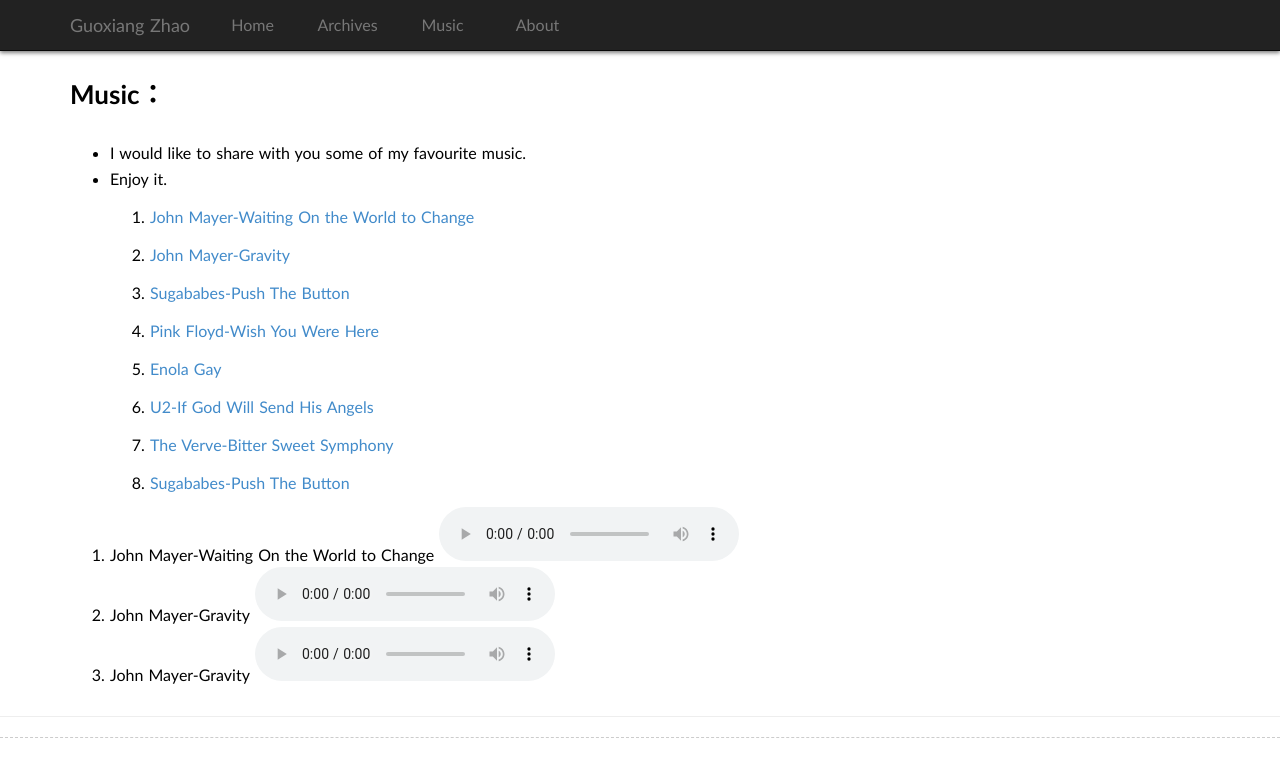
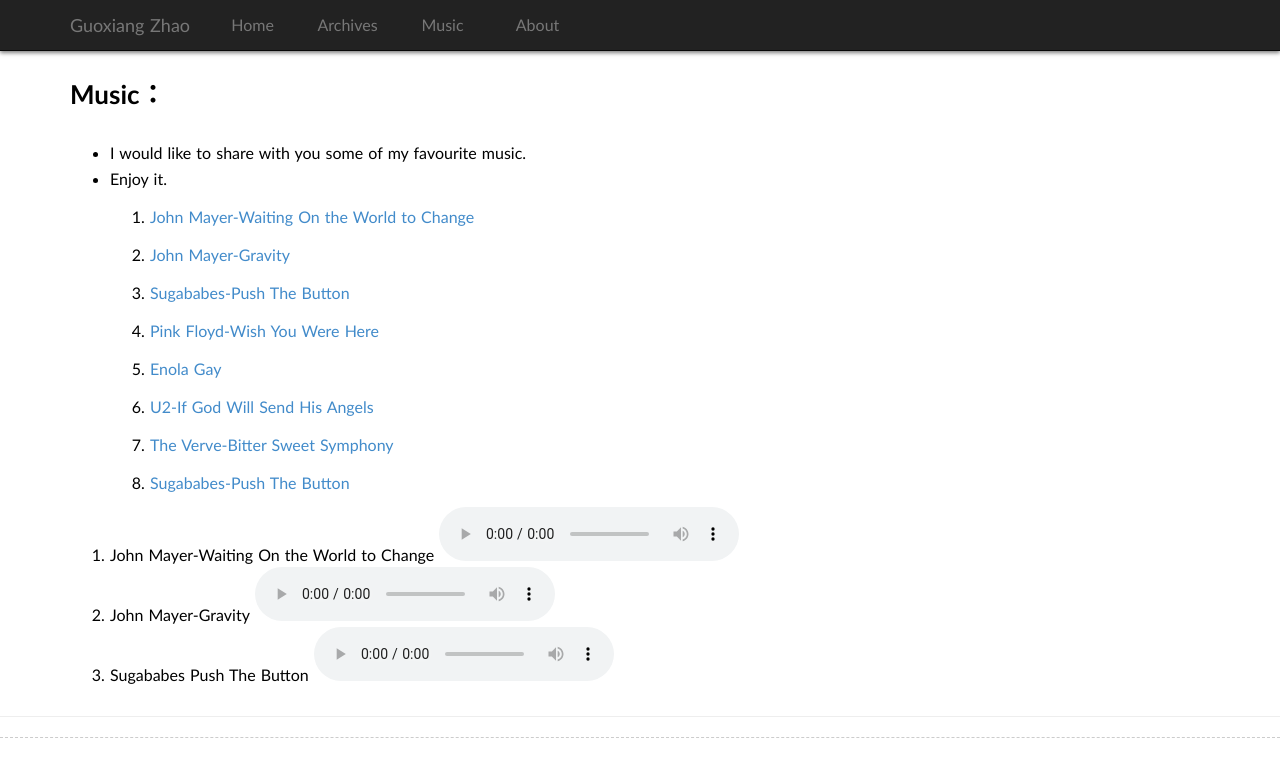
Before and after one commit to guoxiangzhao/guoxiangzhao.github.io, a Jekyll site: the page built from music.md, in a window 1280 px wide. Shown: the top 777 px of the page. Built offline with Jekyll 4.4.1, drawn with Linux system fonts in a browser that asks for light colours; some web fonts are replaced; comment, search, counter and statistics services are not loaded.

Commit message:
Update music.md

```diff
--- a/music.md
+++ b/music.md
@@ -35,7 +35,7 @@
     <source src="my_music/John_Mayer_Gravity.mp3" type="audio/mpeg">
     <embed src="http://www.xiami.com/widget/0_3515679/singlePlayer.swf" type="application/x-shockwave-flash" width="1" height="1" wmode="transparent">
 
-3. John Mayer-Gravity
+3. Sugababes Push The Button
     <audio controls>
-    <source src="my_music/Sugababes Push The Button Official Music Video.mp3" type="audio/mpeg">
+    <source src="my_music/Sugababes  Push The Button Official Music Video.mp3" type="audio/mpeg">
     <embed src="http://www.xiami.com/widget/0_3515679/singlePlayer.swf" type="application/x-shockwave-flash" width="1" height="1" wmode="transparent">
```
